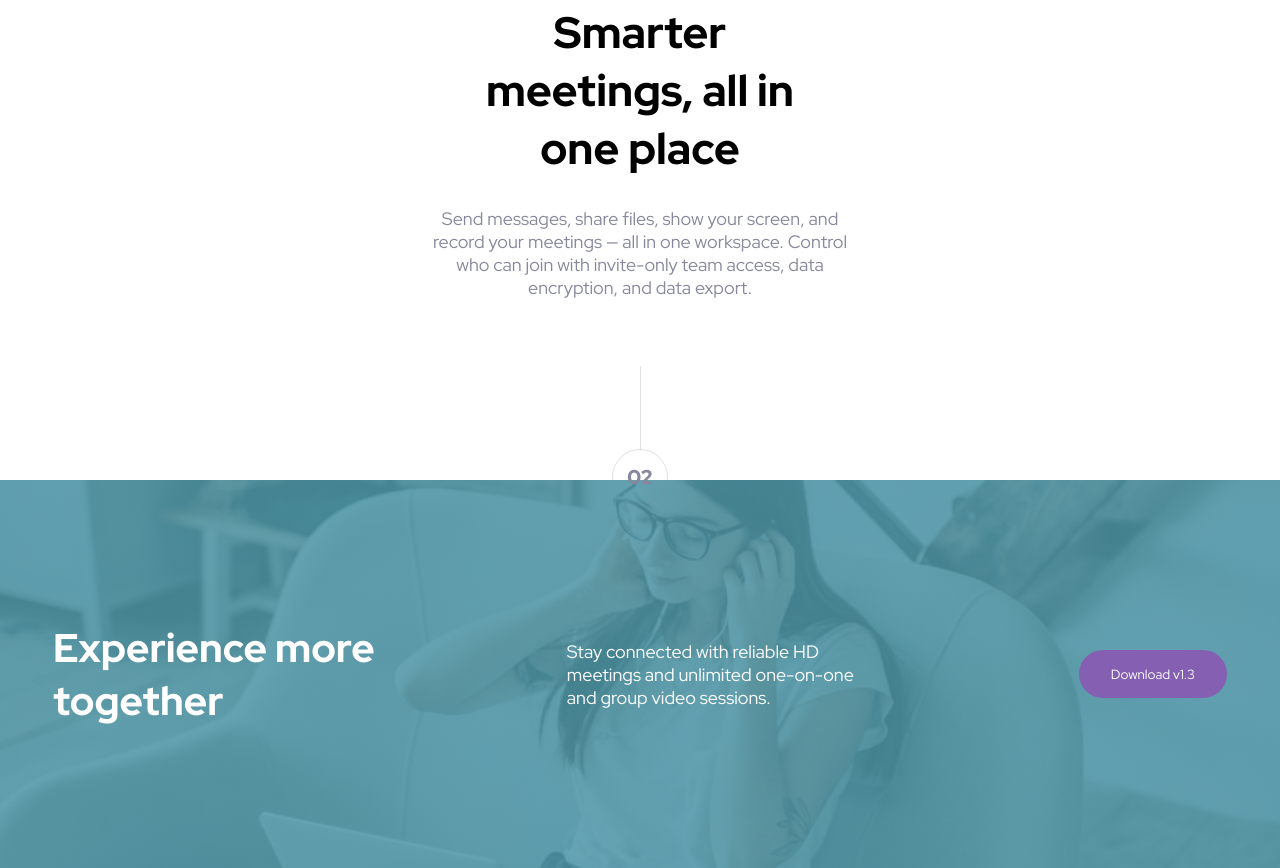
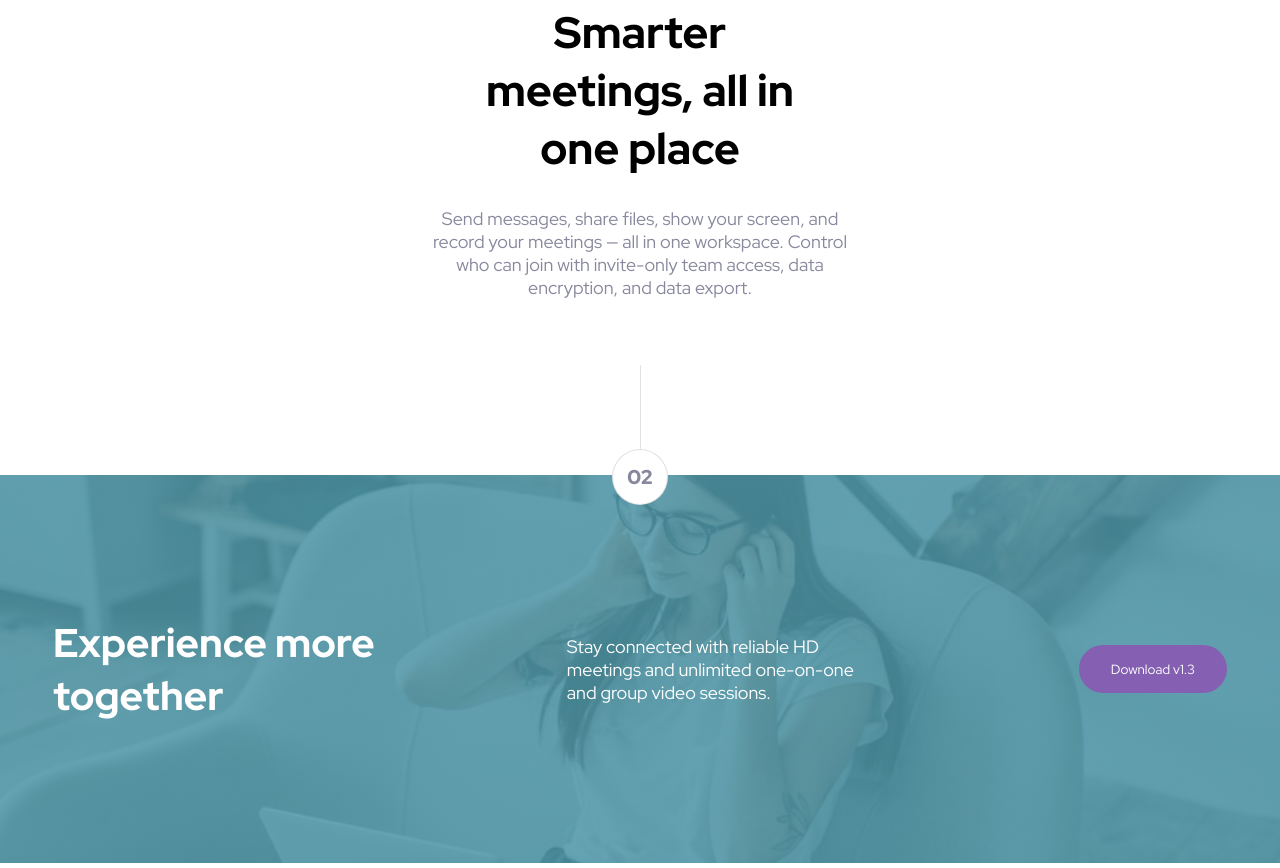
Before and after one commit to albdov/Meet-Landing-Page, a plain HTML site: page index.html in a window 1280 px wide. Shown: the part 1165-2033 px from the top of the page. Drawn offline with Linux system fonts and the light colour scheme.

Commit message:
changes made

```diff
--- a/style.css
+++ b/style.css
@@ -169,6 +169,8 @@ body{
     font-weight: 800;
     letter-spacing: 4px;
 }
+
+
 .about--header{
     font-size:44PX;
     font-weight: 800;
@@ -185,21 +187,22 @@ body{
     text-align:center;
 }
 
-.numbered--two{
-    margin-bottom: -80px;
+.number--two{
+    margin-bottom: -30px;
     position: relative;
-    /* z-index: 4 ; */
+    background-color: #fff;
 }
 
 
 .number--two::before{
     content: '';
-    display: block;
+    /* display: block; */
     position: absolute;
-    z-index: 10;
-    bottom: 110px;
+    /* z-index: 10; */
+    bottom: 55px;
     border-left: 1px solid rgba(135, 135, 157, 0.25);
     height: 84px;
+    /* z-index: 5; */
 }
 
 .footer--wrapper{
```
